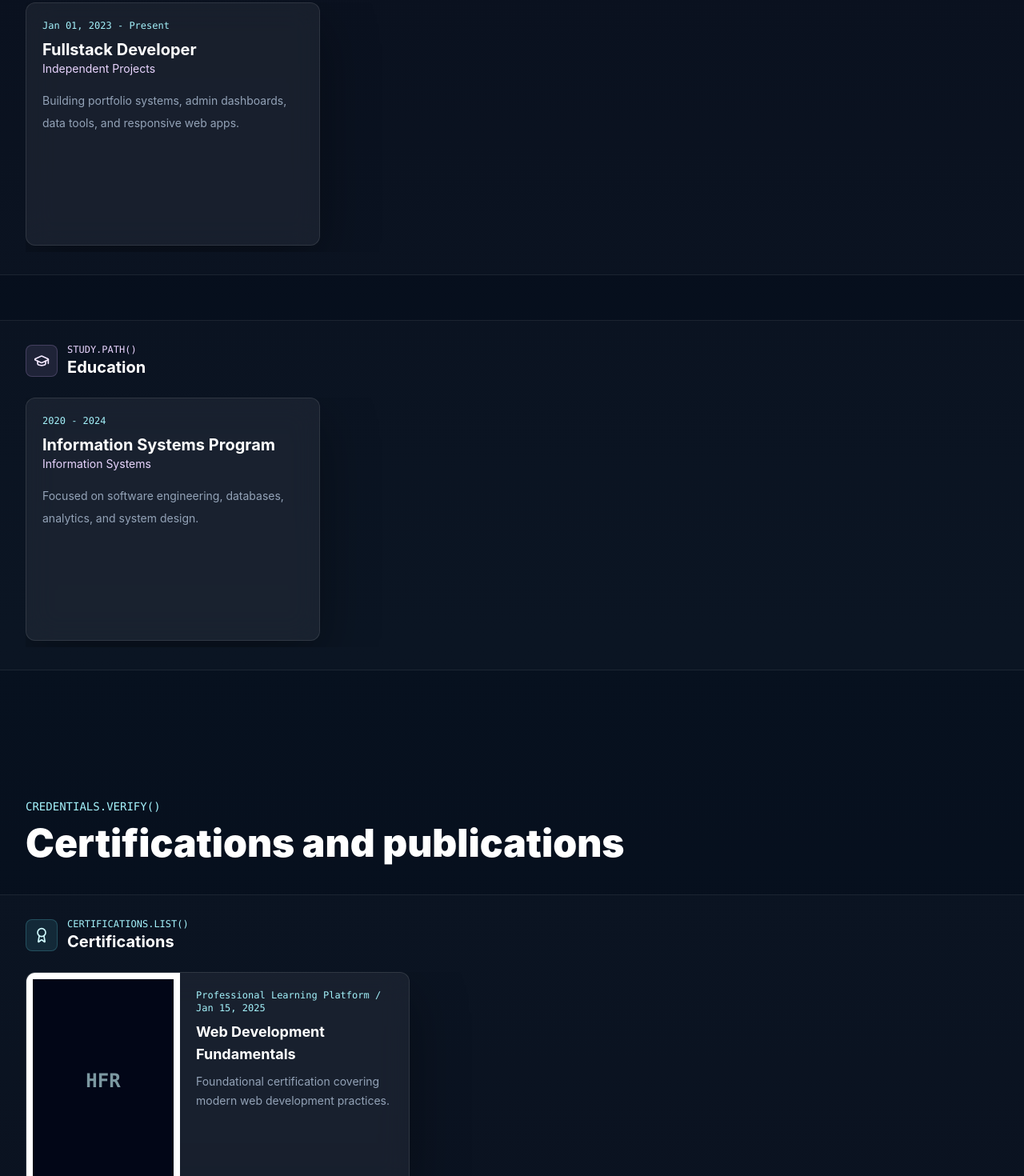
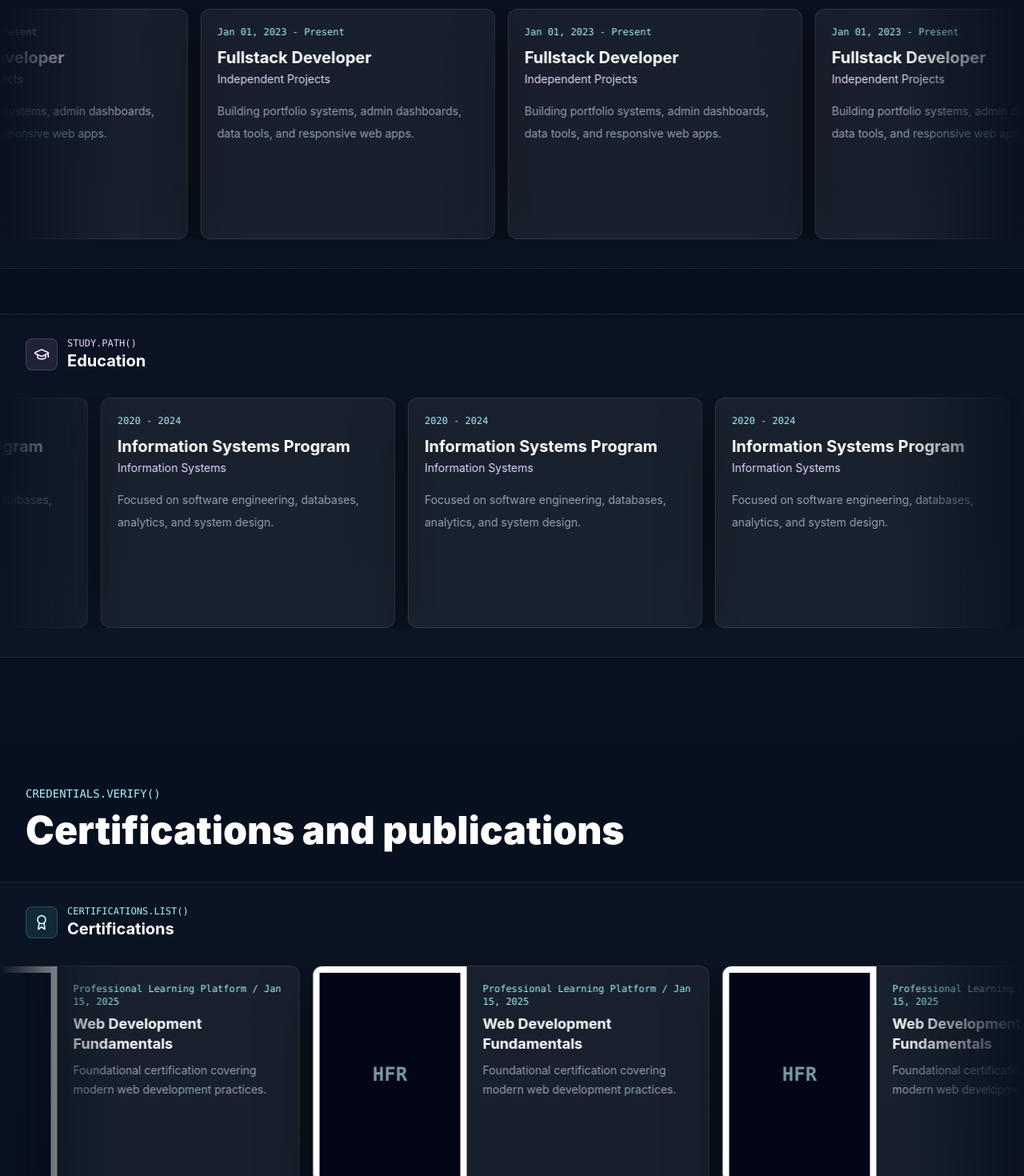
Before and after one commit to awaaaaja/portfolio-cms, a Next.js app: page /about in a window 1280 px wide. Shown: the part 1100-2570 px from the top of the page at 80% size. Built offline with nearby package versions, Linux system fonts and the light colour scheme; no server answers; the database is empty.

Commit message:
Replace About sliders with continuous card marquees

```diff
--- /dev/null
+++ b/components/public/continuous-card-marquee.tsx
@@ -0,0 +1,34 @@
+"use client";
+
+import { Children } from "react";
+import Marquee from "react-fast-marquee";
+import { cn } from "@/lib/utils";
+
+export function ContinuousCardMarquee({
+  children,
+  ariaLabel,
+  direction = "left",
+  speed = 24,
+  itemClassName
+}: {
+  children: React.ReactNode;
+  ariaLabel: string;
+  direction?: "left" | "right";
+  speed?: number;
+  itemClassName?: string;
+}) {
+  const items = Children.toArray(children);
+  if (!items.length) return null;
+
+  return (
+    <div role="region" aria-label={ariaLabel} className="mask-fade-x w-full min-w-0 overflow-hidden py-2">
+      <Marquee autoFill pauseOnHover direction={direction} speed={speed} gradient={false}>
+        {items.map((item, index) => (
+          <div key={index} className={cn("mx-2 flex h-full shrink-0", itemClassName)}>
+            {item}
+          </div>
+        ))}
+      </Marquee>
+    </div>
+  );
+}
--- a/components/public/credentials-section.tsx
+++ b/components/public/credentials-section.tsx
@@ -1,6 +1,6 @@
 import { Award, BookOpenText, ExternalLink } from "lucide-react";
 import { Reveal } from "@/components/animation/reveal";
-import { HorizontalAutoSlider } from "@/components/public/horizontal-auto-slider";
+import { ContinuousCardMarquee } from "@/components/public/continuous-card-marquee";
 import { formatDate } from "@/lib/utils";
 import type { Certification, Publication } from "@/types/database";
 
@@ -14,12 +14,12 @@ export function CredentialsSection({ certifications, publications }: { certifica
         </div>
       </Reveal>
       <div className="mt-10 grid gap-14">
-        <CredentialGroup title="Certifications" icon={<Award className="h-5 w-5" />}>
+        <CredentialGroup title="Certifications" icon={<Award className="h-5 w-5" />} speed={22}>
           {certifications.map((item) => (
             <CredentialCard key={item.id} title={item.title} meta={`${item.issuer} / ${formatDate(item.issued_at)}`} description={item.description} href={item.credential_url} image={item.image_url} />
           ))}
         </CredentialGroup>
-        <CredentialGroup title="Publications" icon={<BookOpenText className="h-5 w-5" />}>
+        <CredentialGroup title="Publications" icon={<BookOpenText className="h-5 w-5" />} direction="right" speed={18}>
           {publications.map((item) => (
             <CredentialCard key={item.id} title={item.title} meta={`${item.publisher || "Publication"} / ${formatDate(item.published_at)}`} description={item.description} href={item.publication_url || item.doi} image={item.cover_url} label={item.doi ? "Open DOI" : "View publication"} />
           ))}
@@ -29,7 +29,7 @@ export function CredentialsSection({ certifications, publications }: { certifica
   );
 }
 
-function CredentialGroup({ title, icon, children }: { title: string; icon: React.ReactNode; children: React.ReactNode }) {
+function CredentialGroup({ title, icon, children, direction = "left", speed }: { title: string; icon: React.ReactNode; children: React.ReactNode; direction?: "left" | "right"; speed: number }) {
   return (
     <div className="min-w-0 border-y border-white/[0.07] bg-white/[0.015] py-7">
       <div className="mx-auto mb-6 flex max-w-7xl items-center gap-3 px-4 text-white sm:px-6 lg:px-8">
@@ -39,10 +39,10 @@ function CredentialGroup({ title, icon, children }: { title: string; icon: React
           <h3 className="text-xl font-bold">{title}</h3>
         </div>
       </div>
-      <div className="mx-auto max-w-7xl px-4 sm:px-6 lg:px-8">
-        <HorizontalAutoSlider ariaLabel={`${title} carousel`} intervalMs={4000} itemClassName="flex w-[min(86vw,30rem)]">
+      <div className="mx-auto max-w-[100rem]">
+        <ContinuousCardMarquee ariaLabel={`${title} cards`} direction={direction} speed={speed} itemClassName="w-[min(88vw,31rem)]">
           {children}
-        </HorizontalAutoSlider>
+        </ContinuousCardMarquee>
       </div>
     </div>
   );
@@ -51,13 +51,13 @@ function CredentialGroup({ title, icon, children }: { title: string; icon: React
 function CredentialCard({ title, meta, description, href, image, label = "View credential" }: { title: string; meta: string; description?: string | null; href?: string | null; image?: string | null; label?: string }) {
   const normalizedHref = normalizeHref(href);
   const content = (
-    <article className="interactive-card glass group flex h-[27rem] w-full flex-col overflow-hidden rounded-xl transition duration-500 hover:border-cyan-200/25 sm:h-[17rem] sm:flex-row">
-      <div className="flex h-48 w-full shrink-0 items-center justify-center overflow-hidden bg-white p-2 sm:h-full sm:w-48">
+    <article className="interactive-card glass group flex h-[26rem] w-full flex-col overflow-hidden rounded-xl transition duration-500 hover:border-cyan-200/25 sm:h-[17rem] sm:flex-row">
+      <div className="flex h-44 w-full shrink-0 items-center justify-center overflow-hidden bg-white p-2 sm:h-full sm:w-48">
         {image ? <img src={image} alt={title} className="h-full w-full object-contain transition duration-700 group-hover:scale-[1.01]" /> : <div className="flex h-full w-full items-center justify-center bg-slate-950 font-mono text-2xl font-bold text-cyan-100/60">HFR</div>}
       </div>
       <div className="flex min-w-0 flex-1 flex-col p-4 sm:p-5">
         <p className="font-mono text-xs text-cyan-200">{meta}</p>
-        <h4 className="mt-2 line-clamp-2 text-lg font-bold text-white">{title}</h4>
+        <h4 className="mt-2 line-clamp-2 text-lg font-bold leading-snug text-white">{title}</h4>
         <p className="mt-2 line-clamp-3 text-sm leading-6 text-slate-400">{description}</p>
         {normalizedHref ? <span className="mt-auto inline-flex items-center gap-1 pt-4 text-xs font-medium text-cyan-200">{label} <ExternalLink className="h-3.5 w-3.5" /></span> : null}
       </div>
--- a/components/public/experience-timeline.tsx
+++ b/components/public/experience-timeline.tsx
@@ -1,5 +1,5 @@
 import { Reveal } from "@/components/animation/reveal";
-import { HorizontalAutoSlider } from "@/components/public/horizontal-auto-slider";
+import { ContinuousCardMarquee } from "@/components/public/continuous-card-marquee";
 import { formatDate } from "@/lib/utils";
 import type { Education, Experience } from "@/types/database";
 import { BriefcaseBusiness, GraduationCap } from "lucide-react";
@@ -22,17 +22,17 @@ export function ExperienceTimeline({ experiences, educations }: { experiences: E
               <h3 className="text-xl font-bold text-white">Experience</h3>
             </div>
           </div>
-          <div className="mx-auto max-w-7xl px-4 sm:px-6 lg:px-8">
-            <HorizontalAutoSlider ariaLabel="Experience carousel" itemClassName="flex w-[min(84vw,23rem)]">
+          <div className="mx-auto max-w-[100rem]">
+            <ContinuousCardMarquee ariaLabel="Experience cards" speed={24} itemClassName="w-[min(84vw,23rem)]">
               {experiences.map((item) => (
-              <div key={item.id} className="interactive-card glass flex h-[19rem] w-full flex-col rounded-xl border-t-2 border-t-cyan-300/30 p-4 sm:p-5">
-                <p className="font-mono text-xs text-cyan-200">{formatDate(item.start_date)} - {item.is_current ? "Present" : formatDate(item.end_date)}</p>
-                <h3 className="mt-2 text-xl font-bold text-white">{item.position}</h3>
-                <p className="text-sm text-purple-200">{item.company}</p>
-                <p className="mt-4 line-clamp-7 text-sm leading-7 text-slate-400">{item.description}</p>
-              </div>
+                <article key={item.id} className="interactive-card glass flex h-[18rem] w-full flex-col rounded-xl border-t-2 border-t-cyan-300/30 p-5">
+                  <p className="font-mono text-xs text-cyan-200">{formatDate(item.start_date)} - {item.is_current ? "Present" : formatDate(item.end_date)}</p>
+                  <h3 className="mt-3 line-clamp-2 text-xl font-bold leading-tight text-white">{item.position}</h3>
+                  <p className="mt-1 line-clamp-1 text-sm text-purple-200">{item.company}</p>
+                  <p className="mt-4 line-clamp-6 text-sm leading-7 text-slate-400">{item.description}</p>
+                </article>
               ))}
-            </HorizontalAutoSlider>
+            </ContinuousCardMarquee>
           </div>
         </div>
         <div className="min-w-0 border-y border-white/[0.07] bg-white/[0.015] py-7">
@@ -43,17 +43,17 @@ export function ExperienceTimeline({ experiences, educations }: { experiences: E
               <h3 className="text-xl font-bold text-white">Education</h3>
             </div>
           </div>
-          <div className="mx-auto max-w-7xl px-4 sm:px-6 lg:px-8">
-            <HorizontalAutoSlider ariaLabel="Education carousel" itemClassName="flex w-[min(84vw,23rem)]">
+          <div className="mx-auto max-w-[100rem]">
+            <ContinuousCardMarquee ariaLabel="Education cards" direction="right" speed={20} itemClassName="w-[min(84vw,23rem)]">
               {educations?.map((item) => (
-              <div key={item.id} className="interactive-card glass flex h-[19rem] w-full flex-col rounded-xl border-t-2 border-t-purple-300/30 p-4 sm:p-5">
-                <p className="font-mono text-xs text-cyan-200">{item.start_year} - {item.end_year || "Present"}</p>
-                <h3 className="mt-2 text-xl font-bold text-white">{item.institution}</h3>
-                <p className="text-sm text-purple-200">{item.major}</p>
-                <p className="mt-4 line-clamp-7 text-sm leading-7 text-slate-400">{item.description}</p>
-              </div>
+                <article key={item.id} className="interactive-card glass flex h-[18rem] w-full flex-col rounded-xl border-t-2 border-t-purple-300/30 p-5">
+                  <p className="font-mono text-xs text-cyan-200">{item.start_year} - {item.end_year || "Present"}</p>
+                  <h3 className="mt-3 line-clamp-2 text-xl font-bold leading-tight text-white">{item.institution}</h3>
+                  <p className="mt-1 line-clamp-1 text-sm text-purple-200">{item.major}</p>
+                  <p className="mt-4 line-clamp-6 text-sm leading-7 text-slate-400">{item.description}</p>
+                </article>
               ))}
-            </HorizontalAutoSlider>
+            </ContinuousCardMarquee>
           </div>
         </div>
       </div>
--- a/components/public/horizontal-auto-slider.tsx
+++ /dev/null
@@ -1,106 +0,0 @@
-"use client";
-
-import { Children, Fragment, useCallback, useEffect, useMemo, useRef, useState } from "react";
-import { ChevronLeft, ChevronRight } from "lucide-react";
-import { useReducedMotion } from "framer-motion";
-import { cn } from "@/lib/utils";
-
-export function HorizontalAutoSlider({
-  children,
-  ariaLabel,
-  intervalMs = 3600,
-  itemClassName
-}: {
-  children: React.ReactNode;
-  ariaLabel: string;
-  intervalMs?: number;
-  itemClassName?: string;
-}) {
-  const items = useMemo(() => Children.toArray(children), [children]);
-  const trackRef = useRef<HTMLDivElement>(null);
-  const indexRef = useRef(0);
-  const dragRef = useRef({ active: false, startX: 0, scrollLeft: 0 });
-  const resetTimerRef = useRef<number>();
-  const [paused, setPaused] = useState(false);
-  const reduceMotion = useReducedMotion();
-
-  const stepWidth = useCallback(() => {
-    const track = trackRef.current;
-    const first = track?.firstElementChild as HTMLElement | null;
-    return first ? first.offsetWidth + 16 : 0;
-  }, []);
-
-  const go = useCallback((direction: 1 | -1) => {
-    const track = trackRef.current;
-    if (!track || items.length < 2) return;
-
-    indexRef.current = direction === 1
-      ? indexRef.current + 1
-      : indexRef.current <= 0 ? items.length - 1 : indexRef.current - 1;
-
-    track.scrollTo({ left: stepWidth() * indexRef.current, behavior: reduceMotion ? "auto" : "smooth" });
-
-    if (indexRef.current >= items.length) {
-      window.clearTimeout(resetTimerRef.current);
-      resetTimerRef.current = window.setTimeout(() => {
-        indexRef.current = 0;
-        track.scrollTo({ left: 0, behavior: "auto" });
-      }, 750);
-    }
-  }, [items.length, reduceMotion, stepWidth]);
-
-  useEffect(() => {
-    if (paused || items.length < 2) return;
-    const timer = window.setInterval(() => go(1), intervalMs);
-    return () => window.clearInterval(timer);
-  }, [go, intervalMs, items.length, paused]);
-
-  useEffect(() => () => window.clearTimeout(resetTimerRef.current), []);
-
-  if (!items.length) return null;
-
-  return (
-    <div className="group/slider relative w-full min-w-0 max-w-full overflow-hidden" onMouseEnter={() => setPaused(true)} onMouseLeave={() => setPaused(false)} onFocusCapture={() => setPaused(true)} onBlurCapture={() => setPaused(false)}>
-      <div
-        ref={trackRef}
-        role="region"
-        aria-label={ariaLabel}
-        className="no-scrollbar flex w-full max-w-full cursor-grab snap-x snap-mandatory select-none gap-4 overflow-x-auto overscroll-x-contain scroll-smooth pb-2 active:cursor-grabbing"
-        onPointerDown={(event) => {
-          const track = trackRef.current;
-          if (!track) return;
-          dragRef.current = { active: true, startX: event.clientX, scrollLeft: track.scrollLeft };
-          setPaused(true);
-          track.setPointerCapture(event.pointerId);
-        }}
-        onPointerMove={(event) => {
-          const track = trackRef.current;
-          if (!track || !dragRef.current.active) return;
-          track.scrollLeft = dragRef.current.scrollLeft - (event.clientX - dragRef.current.startX);
-        }}
-        onPointerUp={(event) => {
-          const track = trackRef.current;
-          if (!track) return;
-          dragRef.current.active = false;
-          track.releasePointerCapture(event.pointerId);
-          const width = stepWidth();
-          indexRef.current = width ? Math.round(track.scrollLeft / width) % items.length : 0;
-          track.scrollTo({ left: width * indexRef.current, behavior: reduceMotion ? "auto" : "smooth" });
-          window.setTimeout(() => setPaused(false), 900);
-        }}
-      >
-        {(items.length > 1 ? [...items, ...items] : items).map((item, index) => (
-          <div key={index} className={cn("h-auto shrink-0 snap-start", itemClassName)}>
-            <Fragment>{item}</Fragment>
-          </div>
-        ))}
-      </div>
-      {items.length > 1 ? (
-        <div className="mt-3 flex items-center justify-end gap-2">
-          <button type="button" aria-label={`Previous ${ariaLabel}`} onClick={() => go(-1)} className="flex h-9 w-9 items-center justify-center rounded-lg border border-white/10 bg-white/[0.05] text-slate-300 transition hover:border-cyan-300/30 hover:text-cyan-100" data-cursor="hover"><ChevronLeft className="h-4 w-4" /></button>
-          <button type="button" aria-label={`Next ${ariaLabel}`} onClick={() => go(1)} className="flex h-9 w-9 items-center justify-center rounded-lg border border-white/10 bg-white/[0.05] text-slate-300 transition hover:border-cyan-300/30 hover:text-cyan-100" data-cursor="hover"><ChevronRight className="h-4 w-4" /></button>
-        </div>
-      ) : null}
-    </div>
-  );
-}
```
